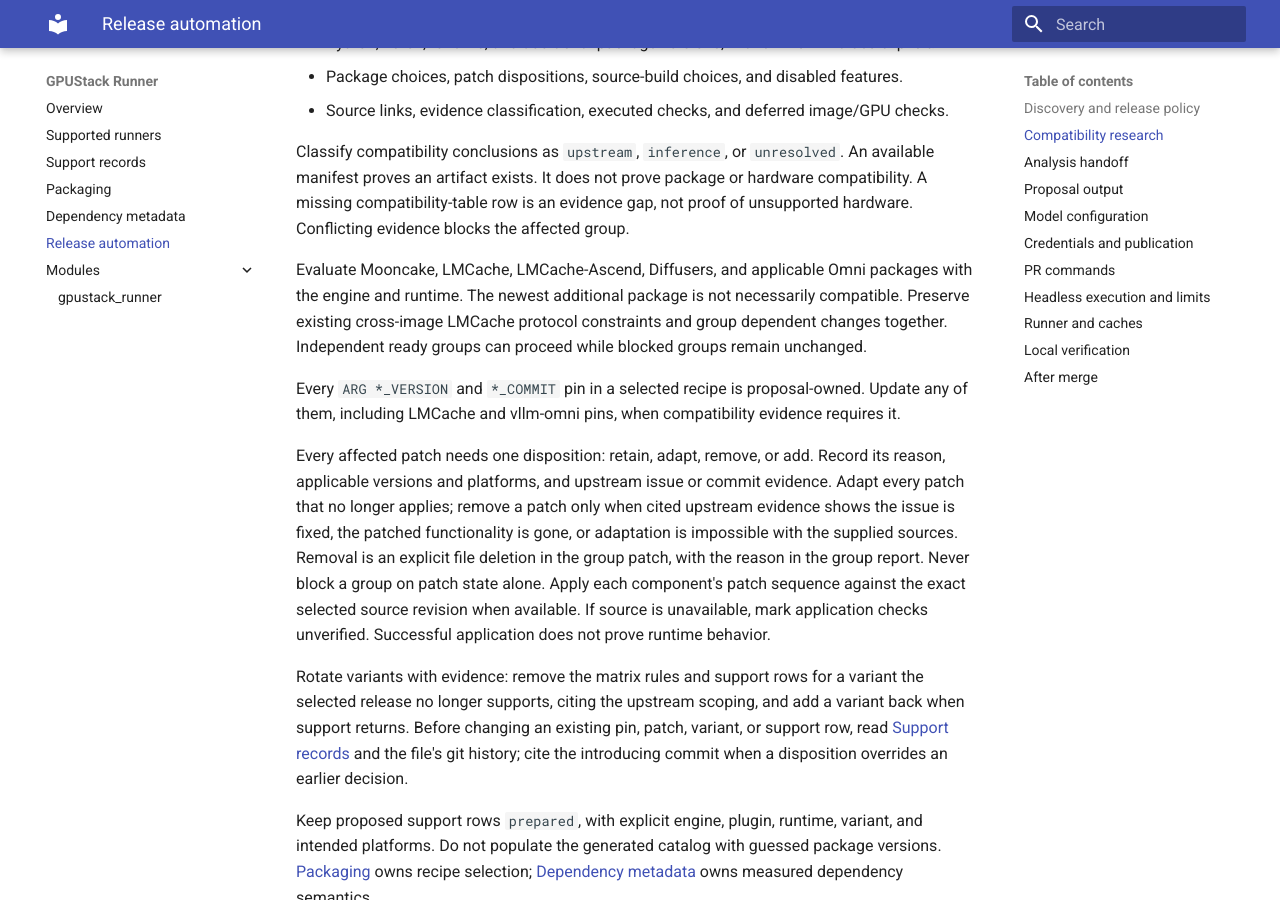
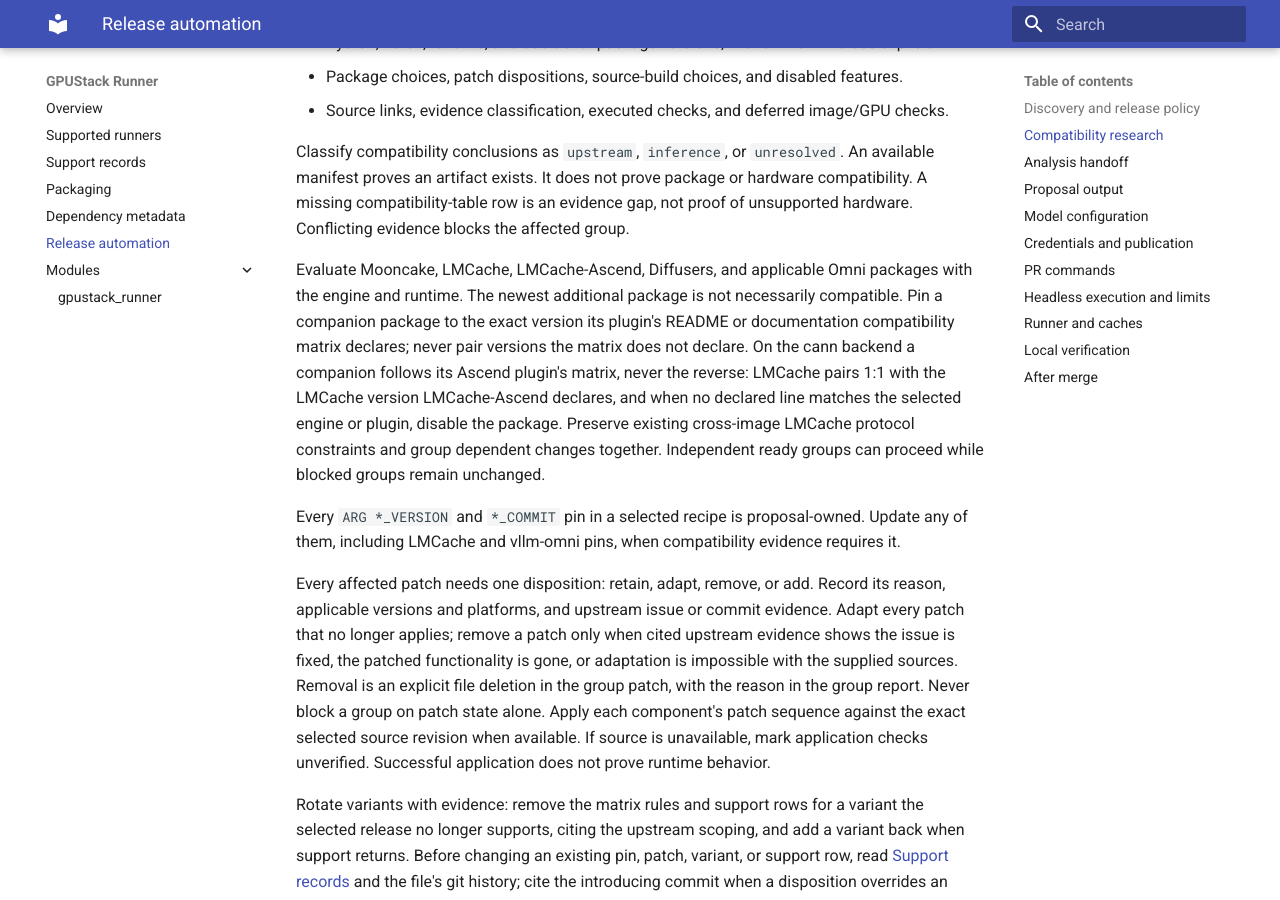
Before and after one commit to gpustack/runner, an MkDocs documentation site: the page built from docs/release-automation.md, in a window 1280 px wide and 900 px high, scrolled down 2465 px. Built offline with MkDocs 1.6.1 and Material for MkDocs 9.7.7, drawn with Linux system fonts in a browser that asks for light colours.

Commit message:
chore(auto-sync): pin companions to upstream plugin compatibility matrices (#328)
Round 4 of the #322 revision paired LMCache 0.5.4 with LMCache-Ascend
0.4.4 in pack/cann/Dockerfile.vllm. LMCache-Ascend's README matrix locks
the two 1:1 (v0.4.4 pairs LMCache v0.4.4), and pip does not enforce it
because lmcache-ascend declares no lmcache dependency, so only a
documented rule stops the mix. Record the rule on all four contract
surfaces and extend the sync test to ten sentences.

Signed-off-by: thxCode <thxcode0824@gmail.com>

```diff
--- a/docs/release-automation.md
+++ b/docs/release-automation.md
@@ -90,6 +90,7 @@
 
 Evaluate Mooncake, LMCache, LMCache-Ascend, Diffusers, and applicable Omni packages with the engine and runtime.
 The newest additional package is not necessarily compatible.
+Pin a companion package to the exact version its plugin's README or documentation compatibility matrix declares; never pair versions the matrix does not declare. On the cann backend a companion follows its Ascend plugin's matrix, never the reverse: LMCache pairs 1:1 with the LMCache version LMCache-Ascend declares, and when no declared line matches the selected engine or plugin, disable the package.
 Preserve existing cross-image LMCache protocol constraints and group dependent changes together.
 Independent ready groups can proceed while blocked groups remain unchanged.
 
```
Also changed, not shown: .agents/skills/runner-release-sync/SKILL.md (+1 -0 lines), tools/auto_sync/prompts/analysis.md (+1 -0 lines), tools/auto_sync/prompts/proposal.md (+2 -0 lines), 1 other file.
